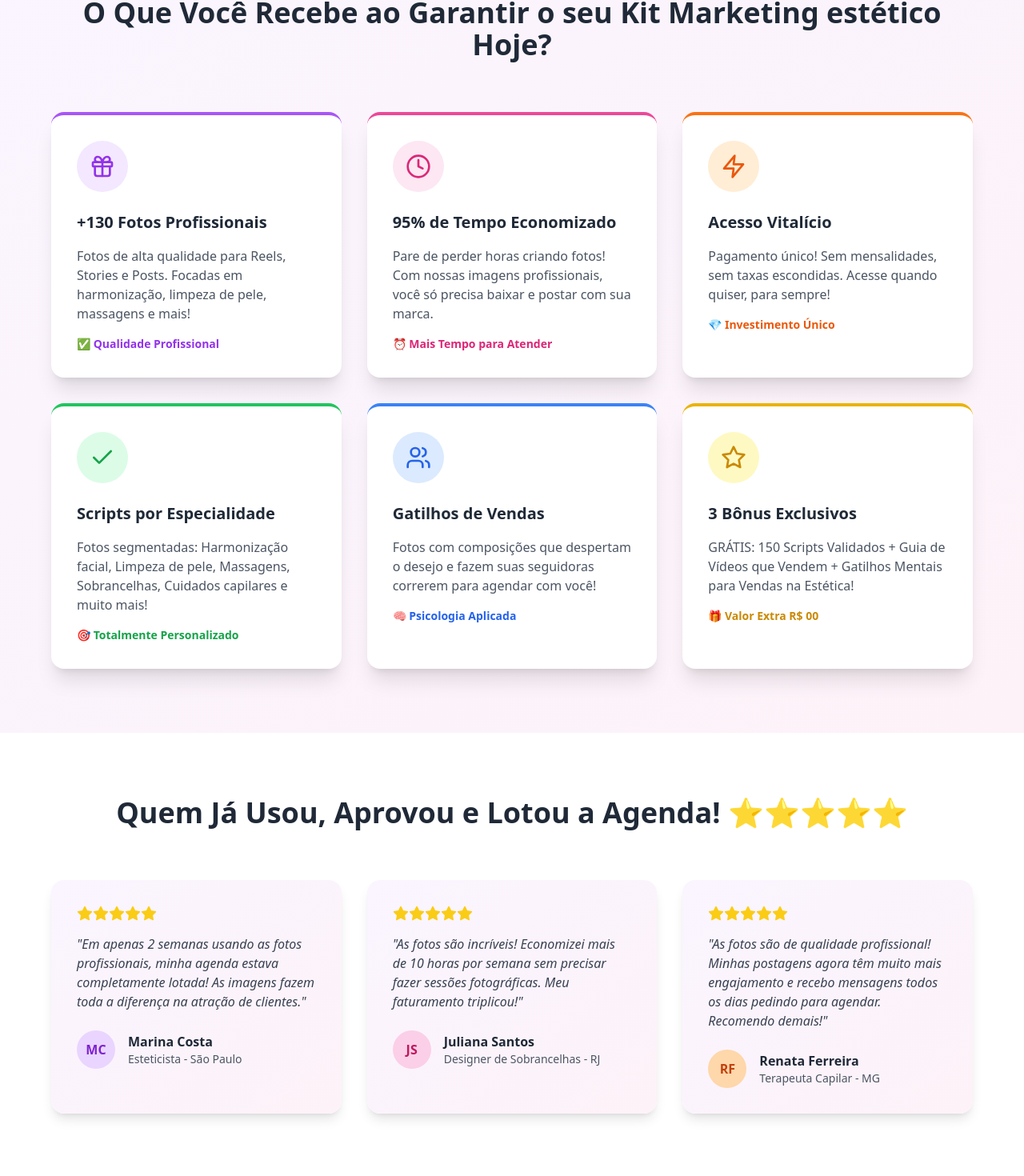
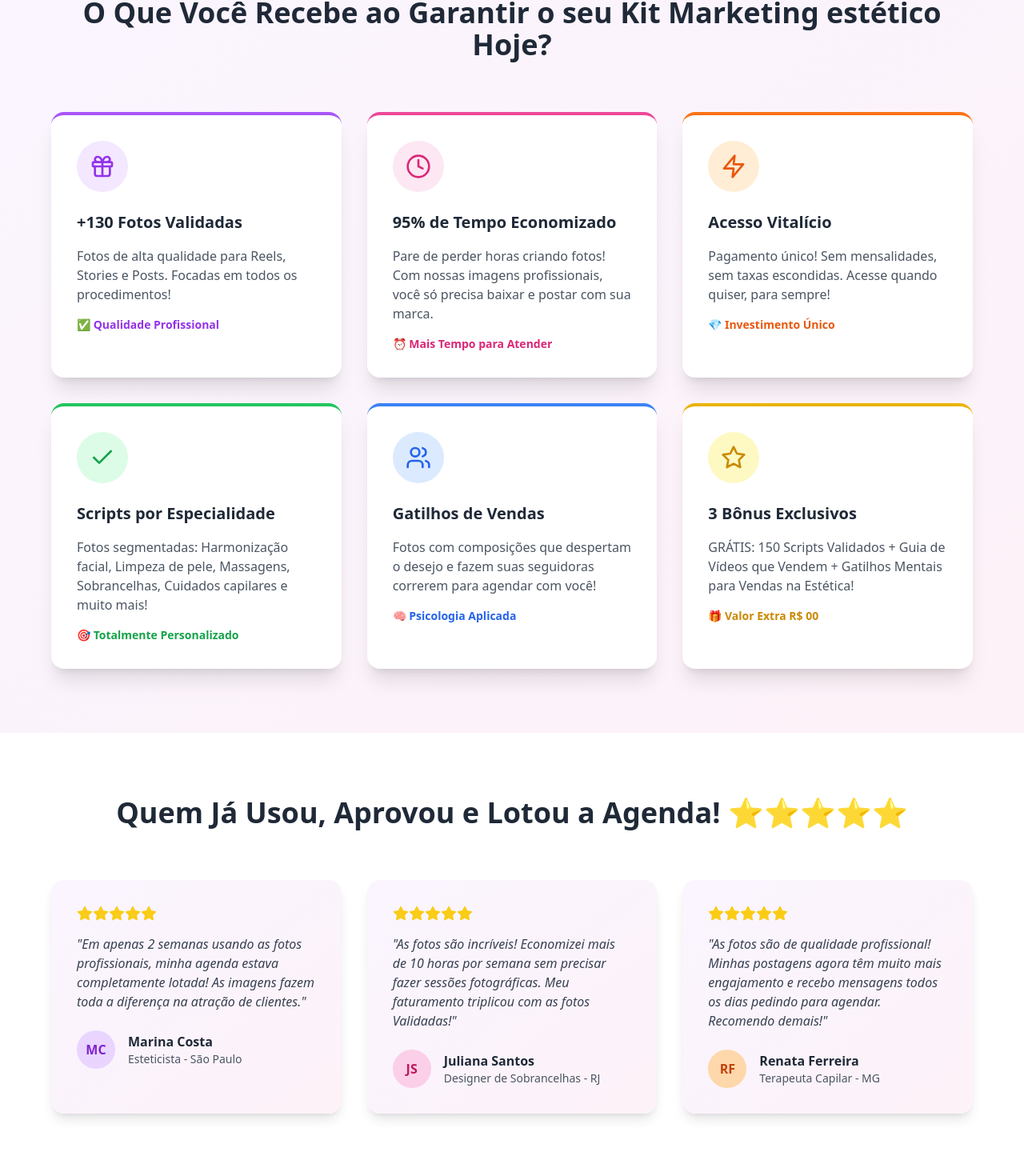
Before and after one commit to Magnus1385/KIT, a React (Vite) app: page / in a window 1280 px wide. Shown: the part 1718-3188 px from the top of the page at 80% size. Built offline with nearby package versions, Linux system fonts and the light colour scheme.

Commit message:
descrição

```diff
--- a/src/App.tsx
+++ b/src/App.tsx
@@ -253,8 +253,8 @@ function App() {
               <div className="w-16 h-16 bg-purple-100 rounded-full flex items-center justify-center mb-6">
                 <Gift className="w-8 h-8 text-purple-600" />
               </div>
-              <h3 className="text-xl font-bold mb-4 text-gray-800">+130 Fotos Profissionais</h3>
-              <p className="text-gray-600 mb-4">Fotos de alta qualidade para Reels, Stories e Posts. Focadas em harmonização, limpeza de pele, massagens e mais!</p>
+              <h3 className="text-xl font-bold mb-4 text-gray-800">+130 Fotos Validadas</h3>
+              <p className="text-gray-600 mb-4">Fotos de alta qualidade para Reels, Stories e Posts. Focadas em todos os procedimentos!</p>
               <div className="text-sm text-purple-600 font-semibold">✅ Qualidade Profissional</div>
             </div>
 
@@ -337,7 +337,7 @@ function App() {
                   <Star key={i} className="w-5 h-5 fill-yellow-400 text-yellow-400" />
                 ))}
               </div>
-              <p className="text-gray-700 mb-6 italic">"As fotos são incríveis! Economizei mais de 10 horas por semana sem precisar fazer sessões fotográficas. Meu faturamento triplicou!"</p>
+              <p className="text-gray-700 mb-6 italic">"As fotos são incríveis! Economizei mais de 10 horas por semana sem precisar fazer sessões fotográficas. Meu faturamento triplicou com as fotos Validadas!"</p>
               <div className="flex items-center">
                 <div className="w-12 h-12 bg-pink-200 rounded-full flex items-center justify-center mr-4">
                   <span className="text-pink-700 font-bold">JS</span>
```
